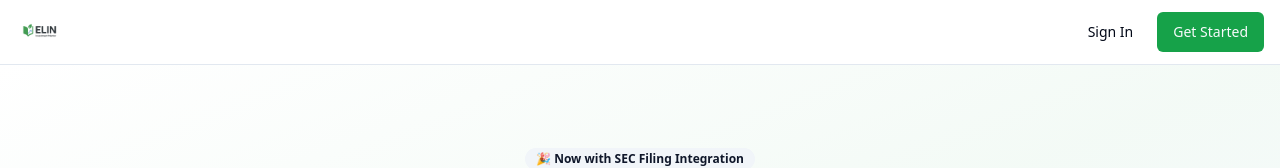
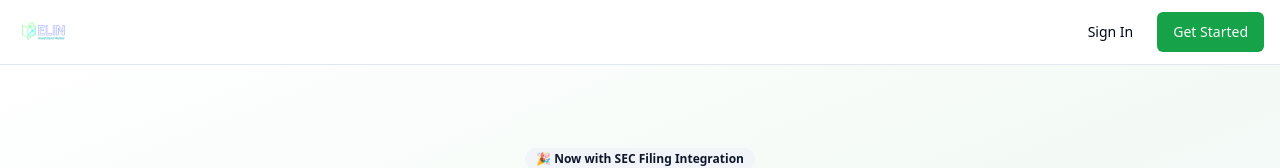
Before and after one commit to 3snoopi19/elin-learn-invest, a React (Vite) app: page / in a window 1280 px wide. Shown: the top 168 px of the page. Built offline with nearby package versions, Linux system fonts and the light colour scheme.

Commit message:
Update header logo
Update ELIN logo in the header to be larger.

```diff
--- a/src/components/layout/Header.tsx
+++ b/src/components/layout/Header.tsx
@@ -48,9 +48,9 @@ export const Header = () => {
         {/* Logo */}
         <div className="flex items-center">
           <img
-            src="/lovable-uploads/ed09c417-187e-451b-9ae1-9877aaa24cba.png"
+            src="/lovable-uploads/012a0470-bcc4-4b7c-9319-dbcd6ab1b232.png"
             alt="ELIN Investment Mentor"
-            className="h-12 w-auto cursor-pointer"
+            className="h-14 w-auto cursor-pointer"
             onClick={() => navigate('/')}
           />
         </div>
```
Also changed, not shown: public/lovable-uploads/012a0470-bcc4-4b7c-9319-dbcd6ab1b232.png (added).
